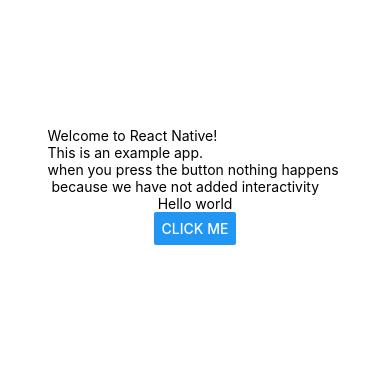
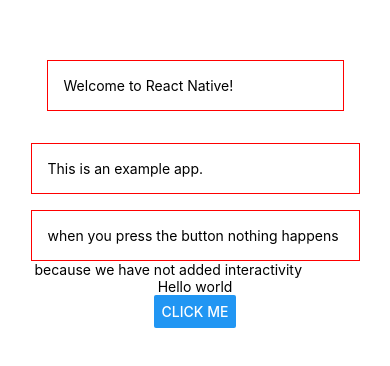
Before and after one commit to KayKay1992/React_Native_Course, a React Native app: screen / in a window 390 px wide. Shown: the part 236-602 px from the top of the page. Built offline with nearby package versions, Linux system fonts and the light colour scheme.

Commit message:
Styling React Native App

```diff
--- a/App.js
+++ b/App.js
@@ -5,10 +5,10 @@ export default function App() {
   return (
     <View style={styles.container}>
       <View>
-        <Text>Welcome to React Native!</Text>
-        <Text>This is an example app.</Text>
+        <Text style={{margin: 16, borderWidth: 1, borderColor: 'red', padding: 16}}>Welcome to React Native!</Text>
+        <Text style={styles.dummyText}>This is an example app.</Text>
         <View>
-        <Text>when you press the button nothing happens </Text>
+        <Text style={styles.dummyText}>when you press the button nothing happens </Text>
           <Text> because we have not added interactivity</Text>
         </View>
 
@@ -26,4 +26,10 @@ const styles = StyleSheet.create({
     alignItems: 'center',
     justifyContent: 'center',
   },
+  dummyText: {
+    marginTop: 16,
+    borderWidth: 1,
+    borderColor: 'red',
+    padding: 16,
+  }
 });
```
